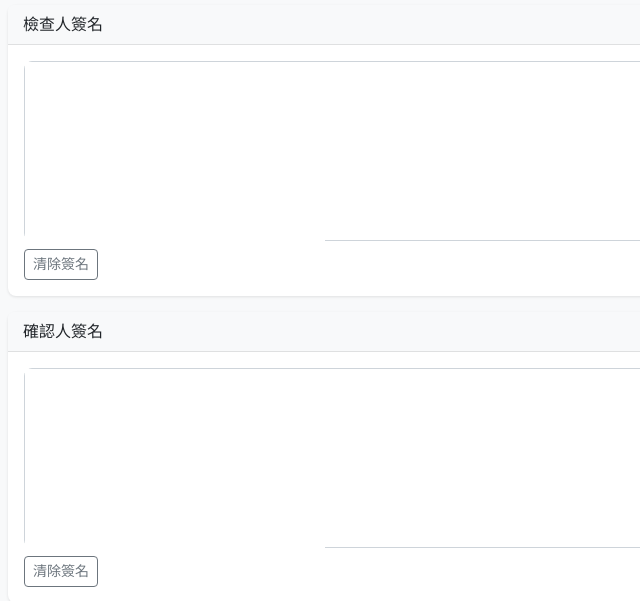
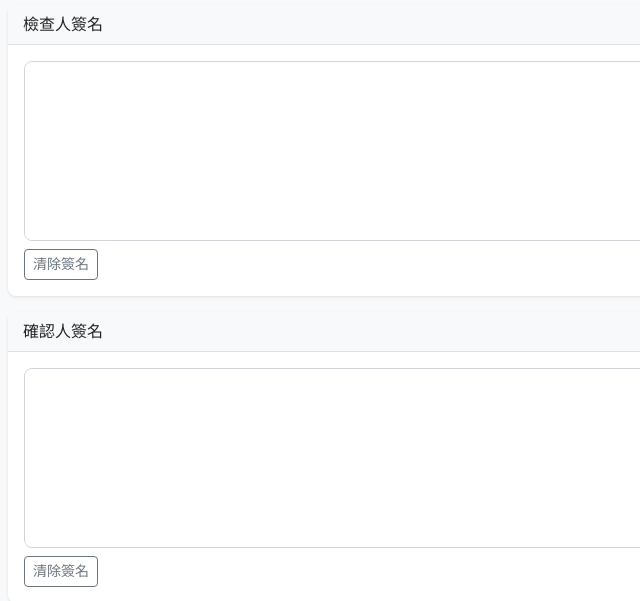
Before and after one commit to jimmy0816/handover, a plain HTML site: page index.html in a window 1280 px wide. Both pictures are taken after a click on the tab "簽名". Shown: the part 137-738 px from the top of the page, 0-640 px from the left. Drawn offline with nearby package versions, Linux system fonts and the light colour scheme.

Commit message:
修復簽名區域顯示問題，統一 HTML、CSS 和 JavaScript 結構

```diff
--- a/css/style.css
+++ b/css/style.css
@@ -65,7 +65,7 @@ body {
 }
 
 /* Signature Pad Styles */
-.signature-pad-container {
+.signature-container {
     border: 1px solid #ced4da;
     border-radius: 8px;
     position: relative;
@@ -75,13 +75,15 @@ body {
     overflow: hidden;
 }
 
-.signature-pad {
+.signature-container canvas {
     position: absolute;
     top: 0;
     left: 0;
     width: 100% !important;
     height: 100% !important;
     cursor: pointer;
+    touch-action: none;
+    z-index: 10;
 }
 
 /* Photo Styles */
--- a/index.html
+++ b/index.html
@@ -78,8 +78,8 @@
                         <h6 class="mb-0">檢查人簽名</h6>
                     </div>
                     <div class="card-body p-3">
-                        <div class="signature-container mb-2" style="border: 1px solid #ced4da; border-radius: 8px; width: 100%; height: 180px; position: relative; background-color: #fff;">
-                            <canvas id="inspectorSignature" style="position: absolute; top: 0; left: 0; width: 100%; height: 100%; touch-action: none; z-index: 10;"></canvas>
+                        <div class="signature-container mb-2">
+                            <canvas id="inspectorSignature"></canvas>
                         </div>
                         <button type="button" class="btn btn-outline-secondary btn-sm" id="clearInspectorSignature">清除簽名</button>
                     </div>
@@ -90,8 +90,8 @@
                         <h6 class="mb-0">確認人簽名</h6>
                     </div>
                     <div class="card-body p-3">
-                        <div class="signature-container mb-2" style="border: 1px solid #ced4da; border-radius: 8px; width: 100%; height: 180px; position: relative; background-color: #fff;">
-                            <canvas id="confirmSignature" style="position: absolute; top: 0; left: 0; width: 100%; height: 100%; touch-action: none; z-index: 10;"></canvas>
+                        <div class="signature-container mb-2">
+                            <canvas id="confirmSignature"></canvas>
                         </div>
                         <button type="button" class="btn btn-outline-secondary btn-sm" id="clearConfirmSignature">清除簽名</button>
                     </div>
--- a/js/signature-pad-integration.js
+++ b/js/signature-pad-integration.js
@@ -1,94 +1,97 @@
 // 使用 Signature Pad 庫實現簽名功能
 document.addEventListener('DOMContentLoaded', function() {
-    // 等待一下確保 DOM 完全加載
-    setTimeout(function() {
-        // 檢查人簽名
-        setupSignaturePad('inspectorSignature', 'clearInspectorSignature');
+    // 全局變數
+    let inspectorSignaturePad = null;
+    let confirmSignaturePad = null;
 
-        // 確認人簽名
-        setupSignaturePad('confirmSignature', 'clearConfirmSignature');
-    }, 500);
-
-    // 監聽標籤頁切換事件
-    document.querySelectorAll('a[data-bs-toggle="tab"]').forEach(function(tabEl) {
-        tabEl.addEventListener('shown.bs.tab', function(event) {
-            // 如果切換到簽名標籤頁，重新設置簽名板
-            if (event.target.getAttribute('href') === '#signatures') {
-                console.log('Signatures tab activated, reinitializing signature pads');
-                // 重新初始化簽名板
-                setupSignaturePad('inspectorSignature', 'clearInspectorSignature');
-                setupSignaturePad('confirmSignature', 'clearConfirmSignature');
+    // 標籤頁切換事件
+    const tabs = document.querySelectorAll('button[data-bs-toggle="tab"]');
+    tabs.forEach(function(tab) {
+        tab.addEventListener('shown.bs.tab', function(event) {
+            // 如果切換到簽名標籤頁
+            if (event.target.getAttribute('data-bs-target') === '#signatures') {
+                console.log('簽名標籤頁已激活，初始化簽名板');
+                // 延遲一下，確保標籤頁內容已完全顯示
+                setTimeout(initSignaturePads, 100);
             }
         });
     });
 
-    function setupSignaturePad(canvasId, clearBtnId) {
+    // 初始化簽名板
+    function initSignaturePads() {
+        // 檢查人簽名
+        initSignaturePad('inspectorSignature', 'clearInspectorSignature', function(pad) {
+            inspectorSignaturePad = pad;
+        });
+
+        // 確認人簽名
+        initSignaturePad('confirmSignature', 'clearConfirmSignature', function(pad) {
+            confirmSignaturePad = pad;
+        });
+    }
+
+    // 初始化單個簽名板
+    function initSignaturePad(canvasId, clearBtnId, callback) {
         const canvas = document.getElementById(canvasId);
         const clearBtn = document.getElementById(clearBtnId);
 
-        if (!canvas || !clearBtn) {
-            console.error(`Canvas ${canvasId} or clear button ${clearBtnId} not found`);
+        if (!canvas) {
+            console.error(`找不到畫布元素: ${canvasId}`);
             return;
         }
 
-        console.log(`Setting up signature pad for ${canvasId}`);
+        if (!clearBtn) {
+            console.error(`找不到清除按鈕: ${clearBtnId}`);
+            return;
+        }
 
-        // 初始化 SignaturePad
-        let signaturePad = null;
+        console.log(`正在設置簽名板: ${canvasId}`);
+
+        // 獲取簽名容器
+        const container = canvas.parentElement;
+        if (!container) {
+            console.error(`找不到簽名容器: ${canvasId}`);
+            return;
+        }
+
+        // 獲取容器尺寸
+        const rect = container.getBoundingClientRect();
+        console.log(`簽名容器尺寸: ${rect.width}x${rect.height}`);
 
         // 設置畫布尺寸
-        function resizeCanvas() {
         const ratio = Math.max(window.devicePixelRatio || 1, 1);
-            const parent = canvas.parentElement;
 
-            // 確保父元素已經渲染並有尺寸
-            if (parent.offsetWidth === 0 || parent.offsetHeight === 0) {
-                console.log(`Parent element of ${canvasId} has zero size, using fixed size`);
-                // 使用固定尺寸
-                canvas.width = 300 * ratio;
+        // 確保容器有尺寸
+        if (rect.width <= 0 || rect.height <= 0) {
+            console.warn(`簽名容器尺寸為零，使用固定尺寸`);
+            canvas.width = 800 * ratio;
             canvas.height = 180 * ratio;
-                canvas.style.width = '300px';
+            canvas.style.width = '800px';
             canvas.style.height = '180px';
         } else {
-                canvas.width = parent.offsetWidth * ratio;
-                canvas.height = parent.offsetHeight * ratio;
-                canvas.style.width = parent.offsetWidth + 'px';
-                canvas.style.height = parent.offsetHeight + 'px';
+            canvas.width = rect.width * ratio;
+            canvas.height = rect.height * ratio;
+            canvas.style.width = rect.width + 'px';
+            canvas.style.height = rect.height + 'px';
         }
 
         // 設置縮放比例
-            canvas.getContext("2d").scale(ratio, ratio);
-            console.log(`Canvas ${canvasId} size set to ${canvas.width}x${canvas.height}, ratio: ${ratio}`);
+        const ctx = canvas.getContext('2d');
+        ctx.scale(ratio, ratio);
 
-            // 如果已經有簽名數據，需要重新繪製
-            if (signaturePad && !signaturePad.isEmpty()) {
-                try {
-                    const data = signaturePad.toData();
-                    signaturePad.clear();
-                    signaturePad.fromData(data);
-                } catch (e) {
-                    console.error('Error restoring signature data:', e);
-                }
-            }
-        }
-
-        // 初始化畫布尺寸
-        resizeCanvas();
+        console.log(`畫布尺寸設置為: ${canvas.width}x${canvas.height}, 比例: ${ratio}`);
 
         // 初始化 SignaturePad
-        signaturePad = new SignaturePad(canvas, {
+        const signaturePad = new SignaturePad(canvas, {
             backgroundColor: 'rgb(255, 255, 255)',
             penColor: 'rgb(0, 0, 0)',
             minWidth: 2,
-            maxWidth: 4,
-            throttle: 16, // 增加繪製速度
+            maxWidth: 5,
+            throttle: 16,
             velocityFilterWeight: 0.7
         });
 
-        // 添加窗口調整大小事件
-        window.addEventListener('resize', resizeCanvas);
-
-        // 清除按鈕
+        // 清除按鈕事件
         clearBtn.addEventListener('click', function() {
             signaturePad.clear();
         });
@@ -108,5 +111,32 @@ document.addEventListener('DOMContentLoaded', function() {
                 signaturePad.fromDataURL(dataUrl);
             }
         };
+
+        // 返回簽名板實例
+        if (typeof callback === 'function') {
+            callback(signaturePad);
+        }
+
+        return signaturePad;
+    }
+
+    // 頁面加載完成後初始化簽名板
+    window.addEventListener('load', function() {
+        console.log('頁面加載完成，初始化簽名板');
+        // 如果簽名標籤頁是活動的，初始化簽名板
+        const signaturesTab = document.getElementById('signatures');
+        if (signaturesTab && signaturesTab.classList.contains('active')) {
+            initSignaturePads();
         }
     });
+
+    // 窗口大小改變時重新初始化簽名板
+    window.addEventListener('resize', function() {
+        console.log('窗口大小改變，重新初始化簽名板');
+        // 如果簽名標籤頁是活動的，初始化簽名板
+        const signaturesTab = document.getElementById('signatures');
+        if (signaturesTab && signaturesTab.classList.contains('active')) {
+            initSignaturePads();
+        }
+    });
+});
```
Lines whose indentation alone changed are shown as unchanged.
